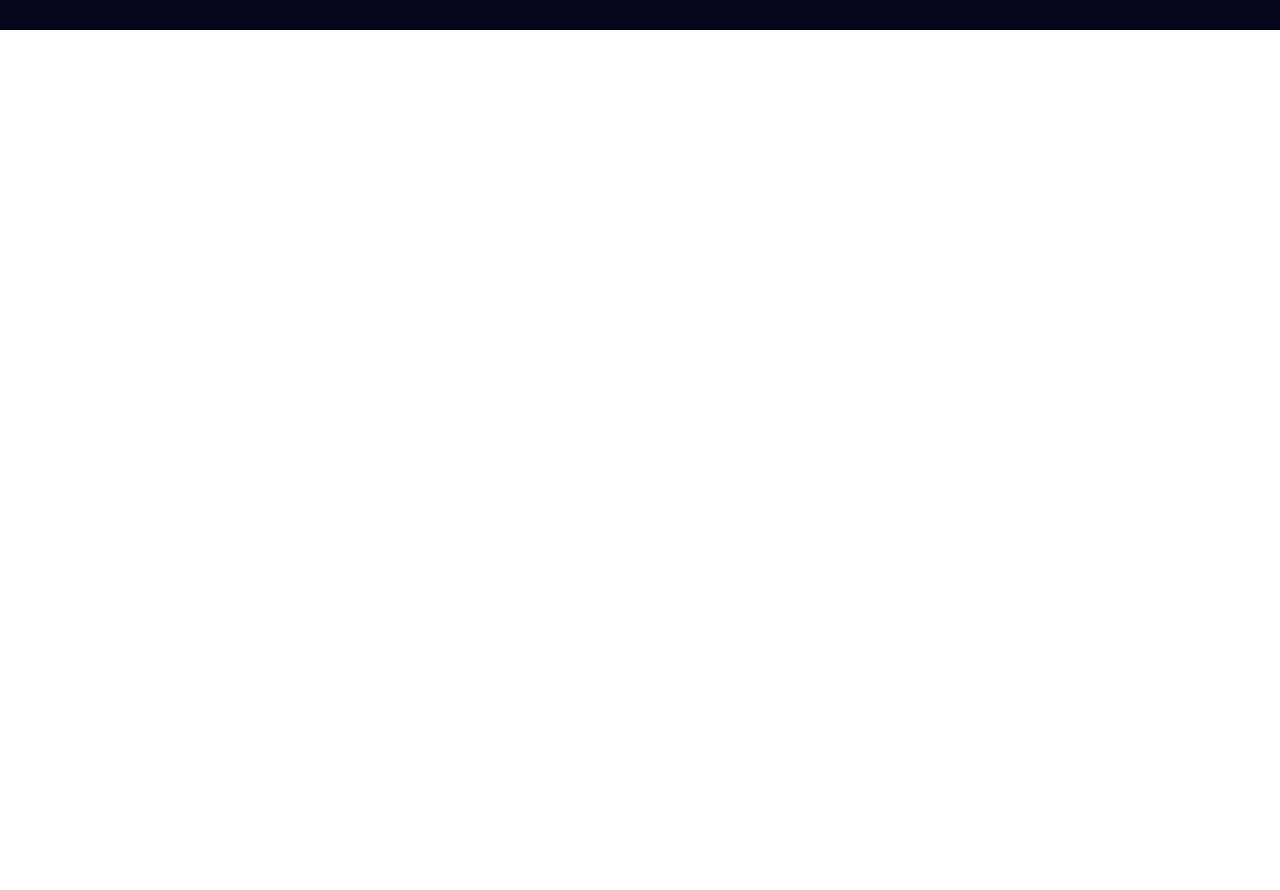
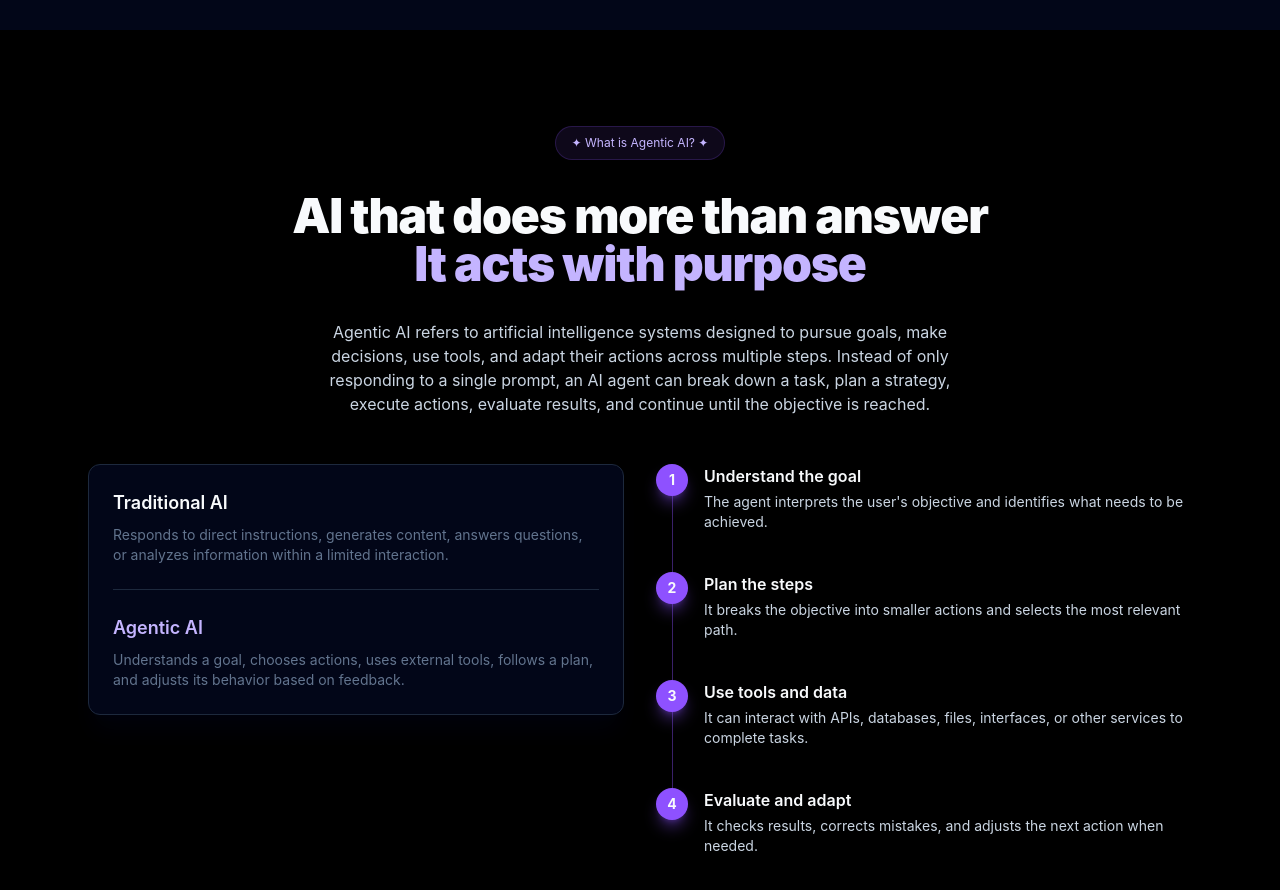
Before and after one commit to benji3106/holbertonschool-agentic_ai, a React (Vite) app in the folder front_end-frameworks/react/: page / in a window 1280 px wide. Shown: the part 740-1630 px from the top of the page. Before the commit the page ends 800 px from the top, so only its background shows below. Built offline with nearby package versions, Linux system fonts and the light colour scheme.

Commit message:
feat: add About section with steps and comparison to Hero component

```diff
--- a/front_end-frameworks/react/src/App.jsx
+++ b/front_end-frameworks/react/src/App.jsx
@@ -1,5 +1,6 @@
 import Header from './components/Header';
 import Hero from './sections/Hero';
+import About from './sections/About';
 
 function App() {
   return (
@@ -7,6 +8,7 @@ function App() {
       <Header />
       <main>
         <Hero />
+        <About />
       </main>
     </>
   );
--- /dev/null
+++ b/front_end-frameworks/react/src/data/steps.js
@@ -0,0 +1,28 @@
+const steps = [
+  {
+    number: 1,
+    title: 'Understand the goal',
+    description:
+      "The agent interprets the user's objective and identifies what needs to be achieved.",
+  },
+  {
+    number: 2,
+    title: 'Plan the steps',
+    description:
+      'It breaks the objective into smaller actions and selects the most relevant path.',
+  },
+  {
+    number: 3,
+    title: 'Use tools and data',
+    description:
+      'It can interact with APIs, databases, files, interfaces, or other services to complete tasks.',
+  },
+  {
+    number: 4,
+    title: 'Evaluate and adapt',
+    description:
+      'It checks results, corrects mistakes, and adjusts the next action when needed.',
+  },
+];
+
+export default steps;
--- /dev/null
+++ b/front_end-frameworks/react/src/sections/About.jsx
@@ -0,0 +1,79 @@
+import steps from '../data/steps';
+
+function About() {
+  return (
+    <section id="about-section" className="py-24 bg-black">
+      <div className="max-w-6xl mx-auto px-6">
+        {/* Eyebrow */}
+        <div className="text-center">
+          <span className="inline-block px-4 py-2 text-xs text-violet-300 rounded-full border border-violet-500/20 bg-violet-500/10">
+            ✦ What is Agentic AI? ✦
+          </span>
+
+          {/* Title */}
+          <h2 className="mt-8 text-4xl md:text-5xl font-black tracking-tight leading-none text-slate-50">
+            AI that does more than answer
+            <br />
+            <span className="text-violet-300">It acts with purpose</span>
+          </h2>
+
+          {/* Intro text */}
+          <p className="mt-8 max-w-2xl mx-auto text-sm md:text-base text-slate-300">
+            Agentic AI refers to artificial intelligence systems designed to pursue goals, make decisions, use tools, and adapt their actions across multiple steps.
+            Instead of only responding to a single prompt, an AI agent can break down a task, plan a strategy, execute actions, evaluate results, and continue until the objective is reached.
+          </p>
+        </div>
+
+        {/* Comparison + Steps */}
+        <div className="mt-12 grid md:grid-cols-2 gap-8 items-start">
+          {/* Comparison card */}
+          <div className="p-6 rounded-xl border border-slate-800 bg-slate-950 shadow-xl shadow-slate-950/40">
+            <h3 className="text-slate-50 font-semibold text-lg">
+              Traditional AI
+            </h3>
+            <p className="mt-2 text-sm text-slate-500">
+              Responds to direct instructions, generates content, answers questions, or analyzes information within a limited interaction.
+            </p>
+
+            <hr className="my-6 border-slate-800" />
+
+            <h3 className="text-violet-300 font-semibold text-lg">
+              Agentic AI
+            </h3>
+            <p className="mt-2 text-sm text-slate-500">
+              Understands a goal, chooses actions, uses external tools, follows a plan, and adjusts its behavior based on feedback.
+            </p>
+          </div>
+
+          {/* Steps area */}
+          <div className="relative">
+            {steps.map((step, index) => (
+              <div key={step.number} className="relative flex gap-4 pb-10">
+                {/* Connecting line */}
+                {index !== steps.length - 1 && (
+                  <span className="absolute left-4 top-8 w-px h-full bg-violet-500/40" />
+                )}
+
+                {/* Number badge */}
+                <span className="relative z-10 flex items-center justify-center w-8 h-8 shrink-0 rounded-full bg-violet-500 text-slate-50 text-sm font-bold shadow-lg shadow-violet-500/40">
+                  {step.number}
+                </span>
+
+                <div>
+                  <h4 className="text-slate-50 font-semibold">
+                    {step.title}
+                  </h4>
+                  <p className="mt-1 text-sm text-slate-300">
+                    {step.description}
+                  </p>
+                </div>
+              </div>
+            ))}
+          </div>
+        </div>
+      </div>
+    </section>
+  );
+}
+
+export default About;
```
